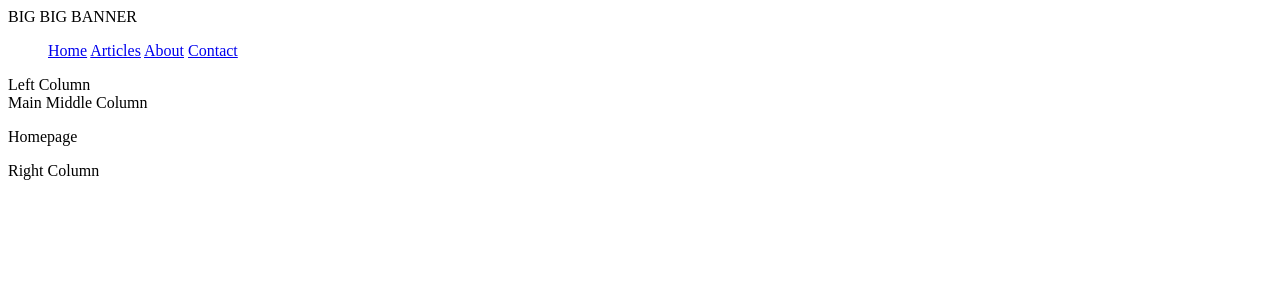
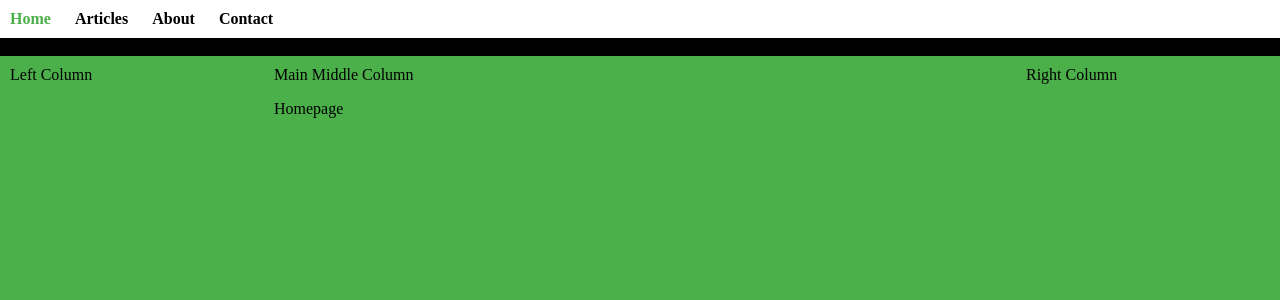
Before and after one commit to SteinW1/SampleBlog, a Django app: page / in a window 1280 px wide. Shown: the top 300 px of the page. Run offline with Django 3.2, Linux system fonts and the light colour scheme; some libraries are stand-ins or nearby versions.

Commit message:
added main.css

```diff
--- a/blog/main/static/main/main.css
+++ b/blog/main/static/main/main.css
@@ -1,14 +1,46 @@
+:root {
+    /*--primaryColor: #52fc03;*/
+    --primaryColor: #4cb04a;
+    --secondaryColor: #323830;
+    --black: #000000;
+    --white: #ffffff;
+}
+
 * {
     box-sizing: border-box;
 }
 
-.navbar {
+body {
+    margin: 0;
+    padding: 0;
+    background: var(--primaryColor)
 }
 
-.navbar-item {
+a {
+    text-decoration: none;
+    font-weight: bold;
 }
 
-.navbar-item:hover {
+.navbar {
+    padding: 0;
+    margin: 0;
+    background: var(--white)
+}
+
+.navbar a {
+    display: inline-block;
+    color: var(--black);
+    padding: 10px 10px;
+}
+
+.navbar a:hover {
+    color: var(--primaryColor);
+    text-decoration: none;
+    transition-duration: .25s;
+}
+
+.homebanner {
+    background: var(--black)
 }
 
 .column-container {
@@ -24,5 +56,5 @@
 }
 
 .column-middle {
-    flex: 2;
+    flex: 3;
 }
--- a/blog/main/templates/main/base.html
+++ b/blog/main/templates/main/base.html
@@ -4,6 +4,7 @@
     <head>
         <meta charset="utf-8">
         <meta name="viewport" content="width=device-width, initial-scale=1.0, shrink-to-fit=no">
+        <link rel="stylesheet" type="text/css" href="{% static 'main/main.css' %}">
         <script src="https://www.google.com/recaptcha/api.js?render={{recaptcha_site_key}}"></script>
 
         {% if title %}
@@ -13,13 +14,13 @@
         {% endif %}
     </head>
     <body>
-        <div class="homebanner">BIG BIG BANNER</div>
         <ul class="navbar">
             <a class="navbar-item" href="{% url 'home' %}">Home</a>
             <a class="navbar-item" href="#articles">Articles</a>
             <a class="navbar-item" href="#about">About</a>
             <a class="navbar-item" href="{% url 'contact-form' %}">Contact</a>
         </ul>
+        <div class="homebanner">BIG BIG BANNER</div>
         </div>
         <div class="column-container">
             <div class="column column-side">Left Column</div>
```
